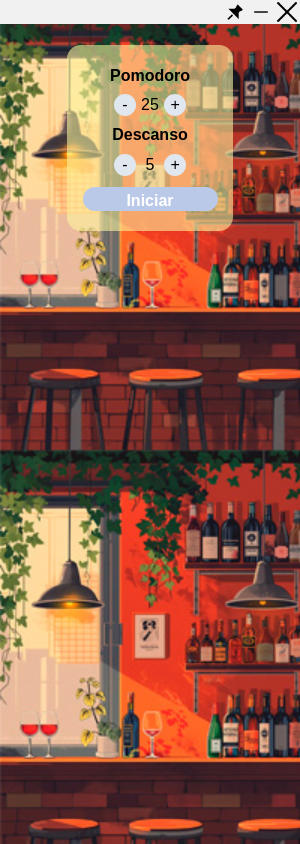
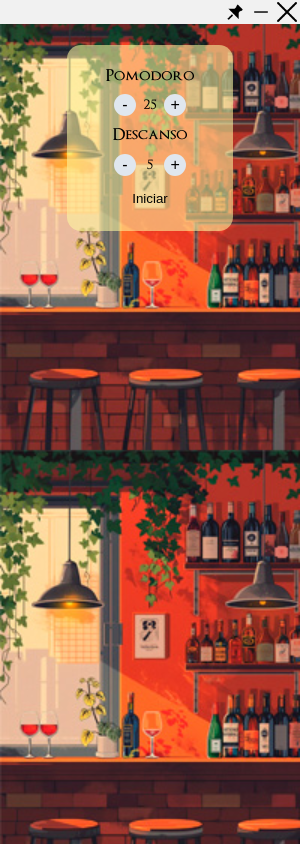
Before and after one commit to Lettarx/Pomodoro-Weekend-Project, an Electron app: page src/public/menu/index.html in a window 300 px wide. Drawn offline with Linux system fonts and the light colour scheme.

Commit message:
nueva font family

```diff
--- a/src/public/menu/style.css
+++ b/src/public/menu/style.css
@@ -18,6 +18,20 @@ time, mark, audio, video {
 	font: inherit;
 	vertical-align: baseline;
 } */
+
+@font-face {
+  font-family: 'Optimusprinceps';
+  src: url('../../fonts/optimusprinceps/OptimusPrinceps.ttf') format('truetype');
+  font-weight: normal;
+  font-style: normal;
+}
+@font-face {
+  font-family: 'Optimusprinceps';
+  src: url('../../fonts/optimusprinceps/OptimusPrincepsSemiBold.ttf') format('truetype');
+  font-weight: bold;
+  font-style: normal;
+}
+
 body {
     margin: 0;
     padding: 0;
@@ -26,7 +40,7 @@ body {
     background-color: #fff879;
     background-size: cover;
     overflow: hidden;
-    font-family: Arial, sans-serif;
+    font-family: 'Optimusprinceps',Arial, sans-serif;
 }
 
 
@@ -125,16 +139,11 @@ body {
 }
 
 #btn-iniciar {
-    padding: 0.3rem 0.7rem;
-    border-radius: 16px;
+    padding: 0;
+    background: transparent;
     border: none;
-    background: #bac9e7;
-    color: white;
-    font-weight: 600;
-    font-size: 1rem;
-    max-height: 24px;
+    height: 24px;
+    width: 100px;
     cursor: pointer;
-    transition: background 0.2s;
     margin-top: 0.2rem;
-    width: 90%;
 }
--- a/src/public/pomodoro/style.css
+++ b/src/public/pomodoro/style.css
@@ -18,12 +18,29 @@ time, mark, audio, video {
 	font: inherit;
 	vertical-align: baseline;
 } */
+
+
+@font-face {
+  font-family: 'Optimusprinceps';
+  src: url('../../fonts/optimusprinceps/OptimusPrinceps.ttf') format('truetype');
+  font-weight: normal;
+  font-style: normal;
+}
+@font-face {
+  font-family: 'Optimusprinceps';
+  src: url('../../fonts/optimusprinceps/OptimusPrincepsSemiBold.ttf') format('truetype');
+  font-weight: bold;
+  font-style: normal;
+}
+
+
 body {
     margin: 0;
 	padding: 0;
 	border: 0;
     background-color: #f0e962;
     background-size: cover;
+    font-family: 'Optimusprinceps',Arial, sans-serif;
 }
 
 
```
Also changed, not shown: src/fonts/optimusprinceps/OptimusPrinceps.ttf (added), src/fonts/optimusprinceps/OptimusPrincepsSemiBold.ttf (added).
